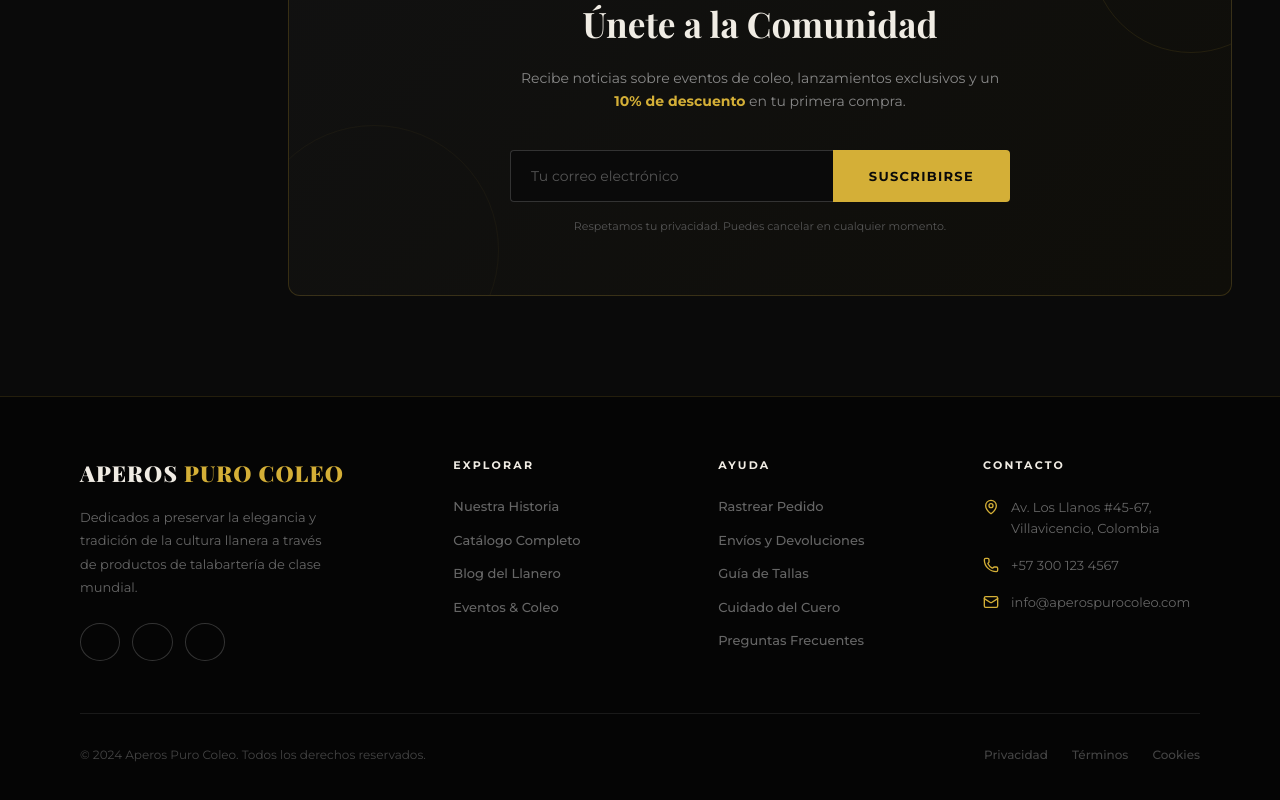
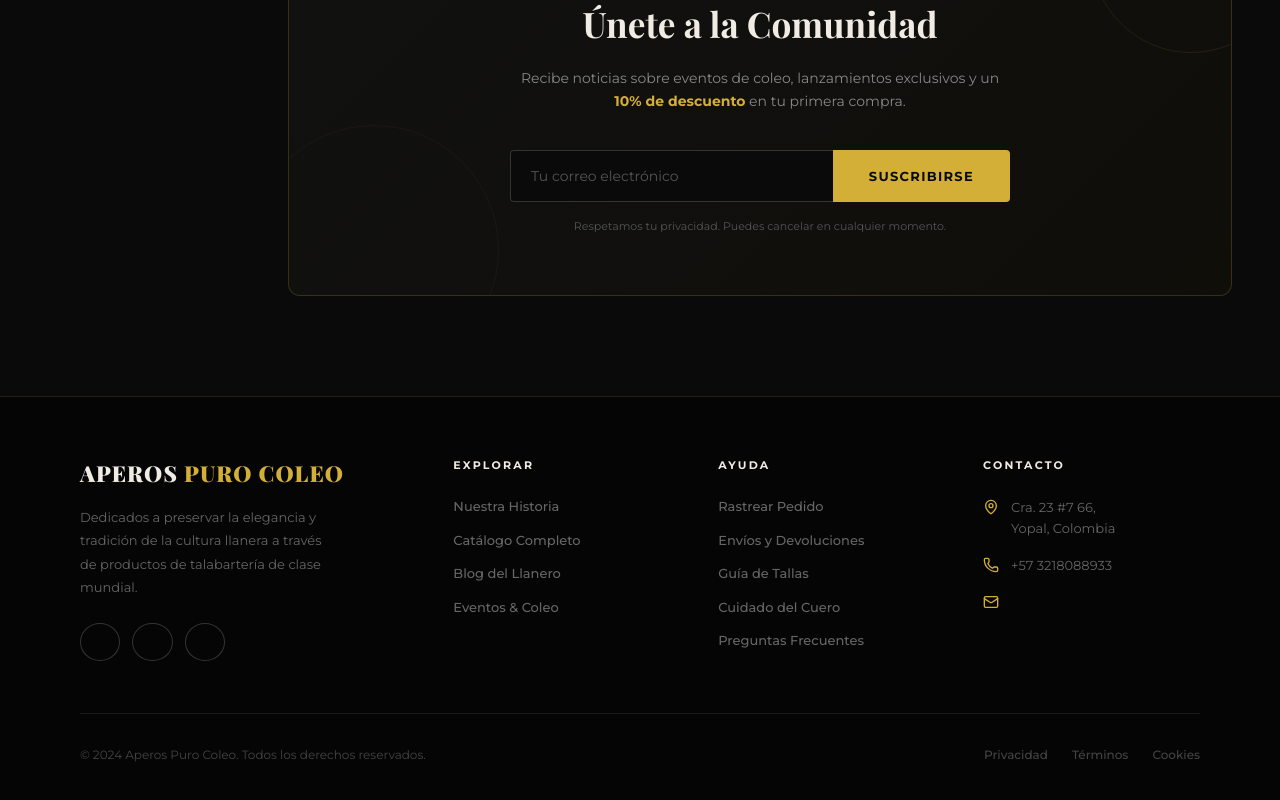
Before and after one commit to adielObed/primer-commit---landing-page-aperos, a React (Vite) app: page / in a window 1280 px wide. Shown: the part 3872-4672 px from the top of the page. Built offline with nearby package versions, Linux system fonts and the light colour scheme; a web font is replaced by a local one.

Commit message:
Ajustes de contacto

```diff
--- a/src/AperosLanding.jsx
+++ b/src/AperosLanding.jsx
@@ -670,15 +670,15 @@ export default function AperosLanding() {
               <h3 className="footer-col-title">Contacto</h3>
               <div className="footer-contact-item">
                 <MapPin size={16} className="footer-contact-icon" />
-                <span className="footer-contact-text">Av. Los Llanos #45-67,<br />Villavicencio, Colombia</span>
+                <span className="footer-contact-text">Cra. 23 #7 66,<br />Yopal, Colombia</span>
               </div>
               <div className="footer-contact-item">
                 <Phone size={16} className="footer-contact-icon" />
-                <span className="footer-contact-text">+57 300 123 4567</span>
+                <span className="footer-contact-text">+57 3218088933</span>
               </div>
               <div className="footer-contact-item">
                 <Mail size={16} className="footer-contact-icon" />
-                <span className="footer-contact-text">info@aperospurocoleo.com</span>
+                <span className="footer-contact-text"></span>
               </div>
             </div>
           </div>
```
